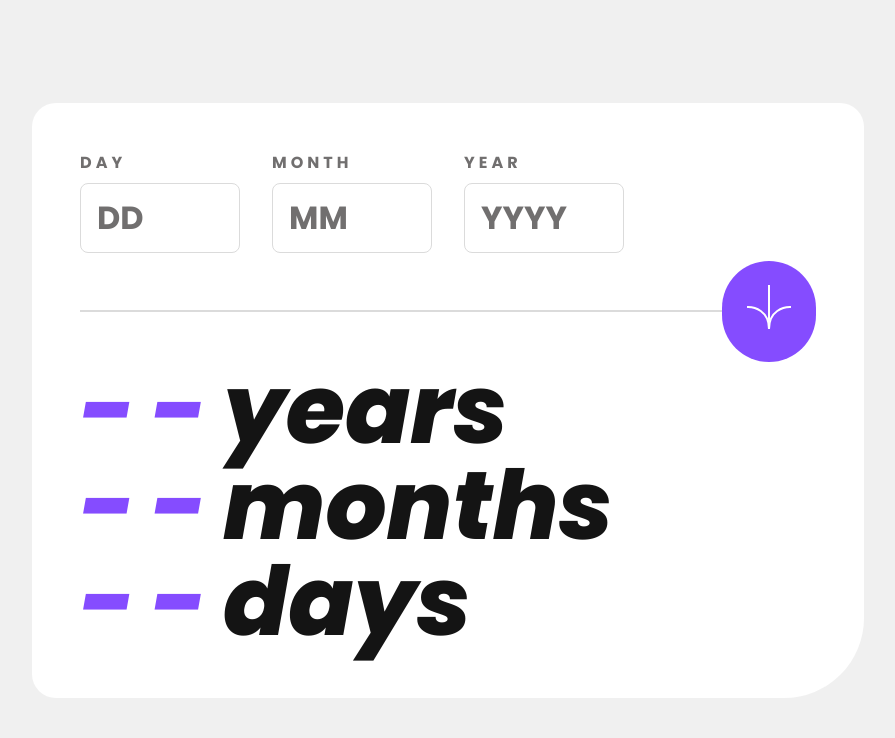
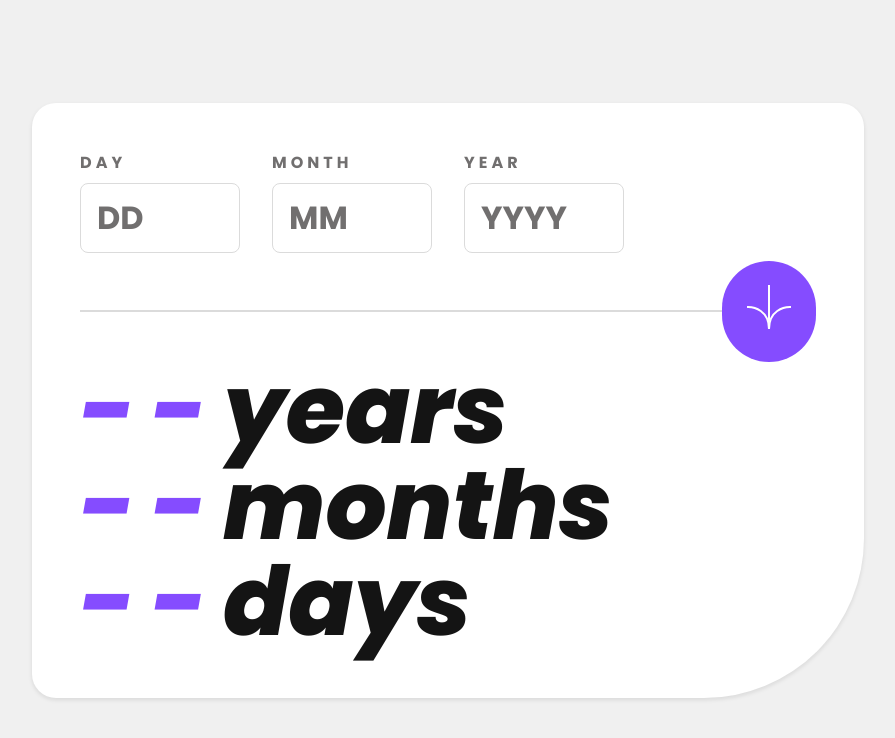
Before and after one commit to HectorKayman/age-calculator, a React (Vite) app: page / in a window 1280 px wide. Shown: the top 738 px of the page, without its empty margins (192-1087 px from the left). Built offline with nearby package versions, Linux system fonts and the light colour scheme.

Commit message:
Add box shadow to container and adjust border radius

```diff
--- a/src/index.css
+++ b/src/index.css
@@ -61,7 +61,8 @@ body {
 .container {
   background-color: hsl(0, 0%, 100%);
   padding: 3rem;
-  border-radius: 1.5rem 1.5rem 5rem 1.5rem;
+  border-radius: 1.5rem 1.5rem 10rem 1.5rem;
+  box-shadow: 0 0.125rem 0.25rem hsla(0, 0%, 8%, 10%);
 }
 
 .form-top {
```
